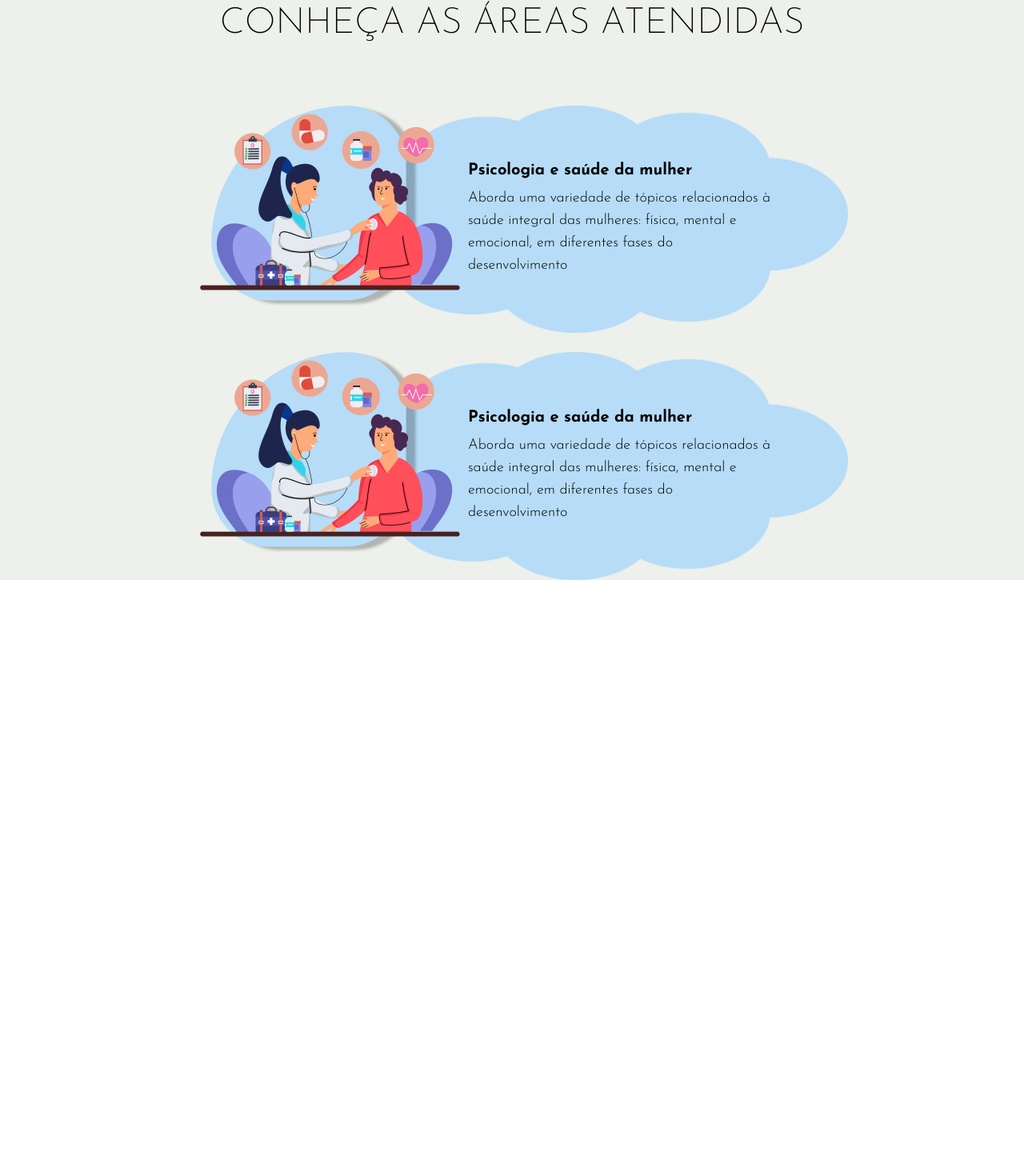
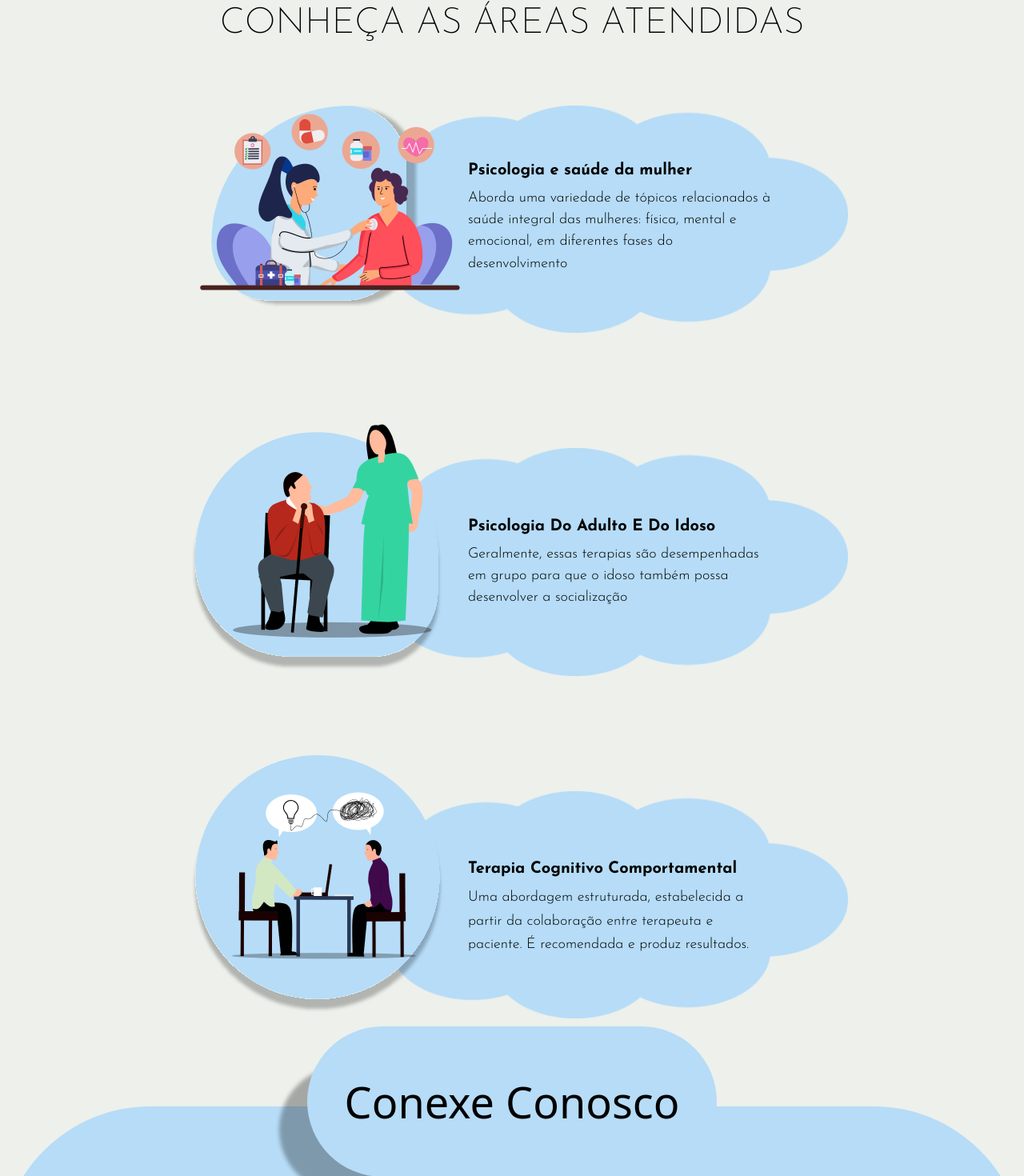
Before and after one commit to EricBrisola/CONEX, a React (Vite) app: page / in a window 1280 px wide. Shown: the part 737-2207 px from the top of the page at 80% size. Before the commit the page ends 1462 px from the top, so only its background shows below. Built offline with nearby package versions, Linux system fonts and the light colour scheme.

Commit message:
chore: started to add areas components

```diff
--- a/src/components/AreaCard/index.jsx
+++ b/src/components/AreaCard/index.jsx
@@ -1,3 +1,4 @@
+/* eslint-disable react/prop-types */
 const AreaCard = ({ title, text, mainImage, background, cardBorder }) => {
   return (
     <article className="relative flex w-[52.5rem] justify-end font-JosefinSans">
--- a/src/pages/Home/index.jsx
+++ b/src/pages/Home/index.jsx
@@ -1,13 +1,55 @@
-import AreaCard from "../../components/AreaCard";
+import Footer from "../../components/Footer";
 import Header from "../../components/Header";
-import mainImage from "../../assets/homePage/Main/psm/psm-img.png";
-import psmBg from "../../assets/homePage/Main/psm/psm-bg.png";
-import border from "../../assets/homePage/Main/cloud-blue.png";
 
 const Home = () => {
-  const title = "Psicologia e saúde da mulher";
-  const text =
-    "Aborda uma variedade de tópicos relacionados à saúde integral das mulheres: física, mental e emocional, em diferentes fases do desenvolvimento";
+  const infoCards = [
+    {
+      id: 0,
+      title: "Psicologia e saúde da mulher",
+      text: "Aborda uma variedade de tópicos relacionados à saúde integral das mulheres: física, mental e emocional, em diferentes fases do desenvolvimento",
+      mainImage: "src/assets/homePage/Main/psm/psm-img.png",
+      background: "src/assets/homePage/Main/psm/psm-retangle.svg",
+      textBackground: "src/assets/homePage/Main/cloud-blue.png",
+      abbreviatedtitle: "PSM",
+    },
+    {
+      id: 1,
+      title: "Psicologia Infantil",
+      text: "Atua com crianças, ajudando-as a ter um desenvolvimento saudável. É um ramo da ciência que trata das questões psíquicas de crianças. Assim, essa especialidade investiga e analisa o comportamento dessa faixa etária.",
+      mainImage: "../../assets/homePage/Main/pi/piImg.png",
+      background: "../../assets/homePage/Main/pi/pi-bg.png",
+      textBackground: "",
+      abbreviatedtitle: "PI",
+    },
+
+    {
+      id: 2,
+      title: "Psicologia Do Adulto E Do Idoso ",
+      text: "Geralmente, essas terapias são desempenhadas em grupo para que o idoso também possa desenvolver a socialização",
+      mainImage: "src/assets/homePage/Main/pai/father-img.png",
+      background: "src/assets/homePage/Main/pai/pai-circle.svg",
+      textBackground: "src/assets/homePage/Main/cloud-blue.png",
+      abbreviatedtitle: "PAI",
+    },
+    {
+      id: 3,
+      title: "Arteterapia",
+      text: "Recorre a elementos da atividade artística como forma de intervenção profissional. É direcionada à qualidade de vida e melhora da saúde. Abrange as mais diversas linguagens: pintura, dança, escultura, a história oral, música, modelagem, poesia, o audiovisual, entre outros. Uma forma de permitir o bem-estar e deixar fluir sentimentos por meio da expressão das obras.",
+      mainImage: "../../assets/homePage/Main/at/arImg 1.png",
+      background: "../../assets/homePage/Main/at/atRetangle.png",
+      textBackground: "",
+      abbreviatedtitle: "AT",
+    },
+    {
+      id: 4,
+      title: "Terapia Cognitivo Comportamental",
+      text: "Uma abordagem estruturada, estabelecida a partir da colaboração entre terapeuta e paciente. É recomendada e produz resultados.",
+      mainImage: "src/assets/homePage/Main/tcc/tccImg.png",
+      background: "src/assets/homePage/Main/tcc/tccImg.svg",
+      textBackground: "src/assets/homePage/Main/cloud-blue.png",
+      abbreviatedtitle: "TCC",
+    },
+  ];
   return (
     <main className="max-w-screen flex min-h-screen flex-col bg-[#EDF0EB]">
       <Header />
@@ -16,22 +58,84 @@ const Home = () => {
           CONHEÇA AS ÁREAS ATENDIDAS
         </p>
       </section>
-      <section className="flex flex-col items-center gap-6">
-        <AreaCard
-          text={text}
-          title={title}
-          background={psmBg}
-          mainImage={mainImage}
-          cardBorder={border}
-        />
-        <AreaCard
-          text={text}
-          title={title}
-          background={psmBg}
-          mainImage={mainImage}
-          cardBorder={border}
-        />
+      <section className="flex flex-col items-center gap-36">
+        <article className="relative flex w-[52.5rem] justify-end font-JosefinSans">
+          <img
+            src={infoCards[0].mainImage}
+            alt="card-main-image"
+            className="absolute bottom-[3.344rem] left-[1.85rem] z-20 object-contain"
+          />
+          <img
+            src={infoCards[0].background}
+            alt="card-background-image"
+            className="absolute left-11 z-10 object-contain"
+          />
+
+          <img
+            src={infoCards[0].textBackground}
+            alt="card-border-image"
+            className="z-0 w-[39.375rem]"
+          />
+
+          <div className="absolute right-[6rem] top-[4.21rem] flex w-[23.688rem] flex-col gap-[0.419rem]">
+            <p className="text-xl font-bold">{infoCards[0].title}</p>
+            <p className="text-wrap text-lg font-light leading-[1.51]">
+              {infoCards[0].text}
+            </p>
+          </div>
+        </article>
+        <article className="relative flex w-[52.5rem] justify-end font-JosefinSans">
+          <img
+            src={infoCards[2].mainImage}
+            alt="card-main-image"
+            className="absolute bottom-2 left-[3.9rem] z-20 object-contain"
+          />
+          <img
+            src={infoCards[2].background}
+            alt="card-background-image"
+            className="absolute bottom-2 left-5 z-10 object-contain"
+          />
+
+          <img
+            src={infoCards[2].textBackground}
+            alt="card-border-image"
+            className="z-0 w-[39.375rem]"
+          />
+
+          <div className="absolute right-[6rem] top-[5.21rem] flex w-[23.688rem] flex-col gap-[0.419rem]">
+            <p className="text-xl font-bold">{infoCards[2].title}</p>
+            <p className="text-wrap text-lg font-light leading-[1.51]">
+              {infoCards[2].text}
+            </p>
+          </div>
+        </article>
+        <article className="relative flex w-[52.5rem] justify-end font-JosefinSans">
+          <img
+            src={infoCards[4].mainImage}
+            alt="card-main-image"
+            className="absolute bottom-10 left-[2.5rem] z-20 object-contain"
+          />
+          <img
+            src={infoCards[4].background}
+            alt="card-background-image"
+            className="absolute bottom-2 left-5 z-10 object-contain"
+          />
+
+          <img
+            src={infoCards[4].textBackground}
+            alt="card-border-image"
+            className="z-0 w-[39.375rem]"
+          />
+
+          <div className="absolute right-[6rem] top-[5.21rem] flex w-[23.688rem] flex-col gap-[0.419rem]">
+            <p className="text-xl font-bold">{infoCards[4].title}</p>
+            <p className="text-wrap text-lg font-light leading-[1.65]">
+              {infoCards[4].text}
+            </p>
+          </div>
+        </article>
       </section>
+      <Footer />
     </main>
   );
 };
```
